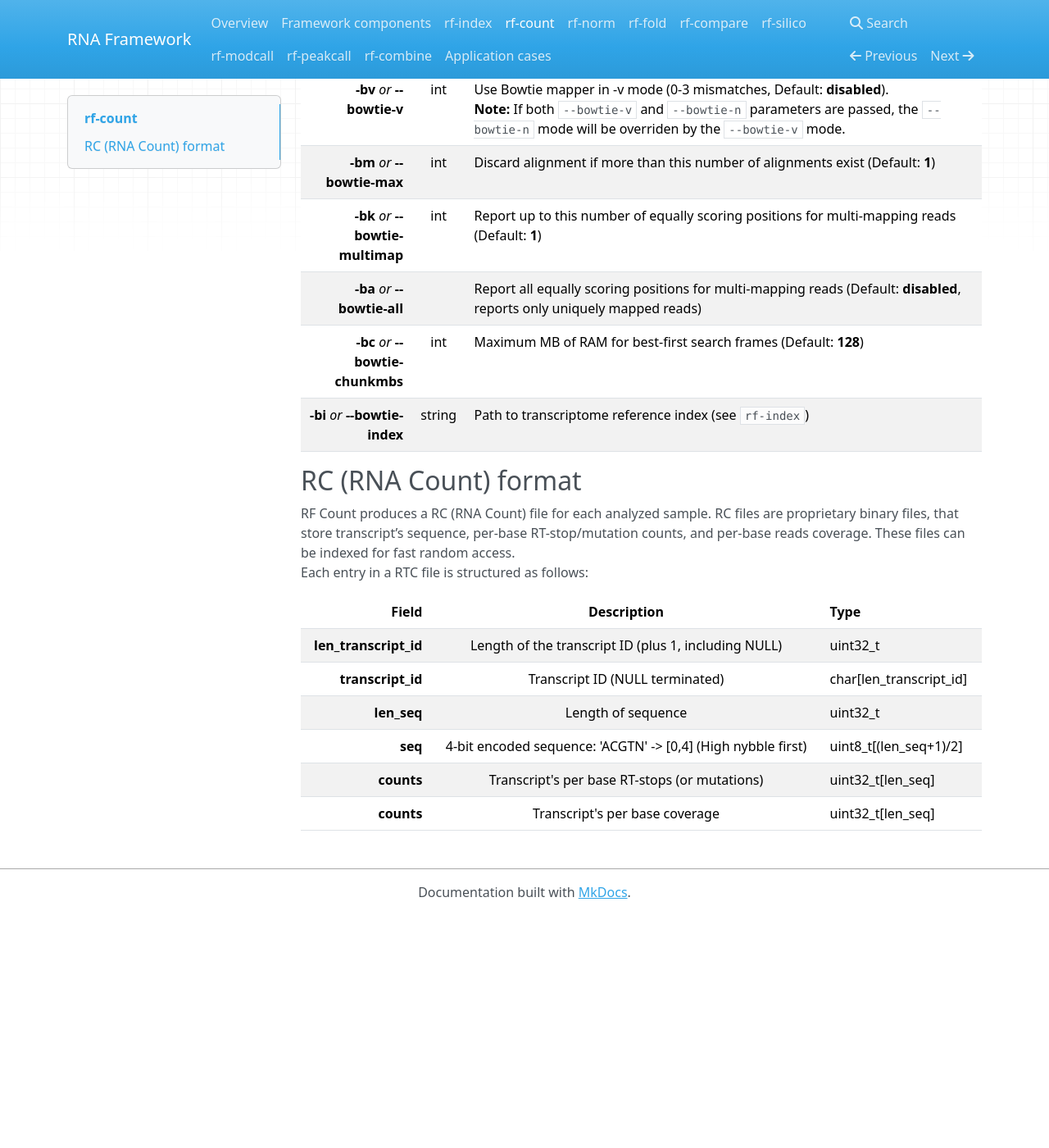
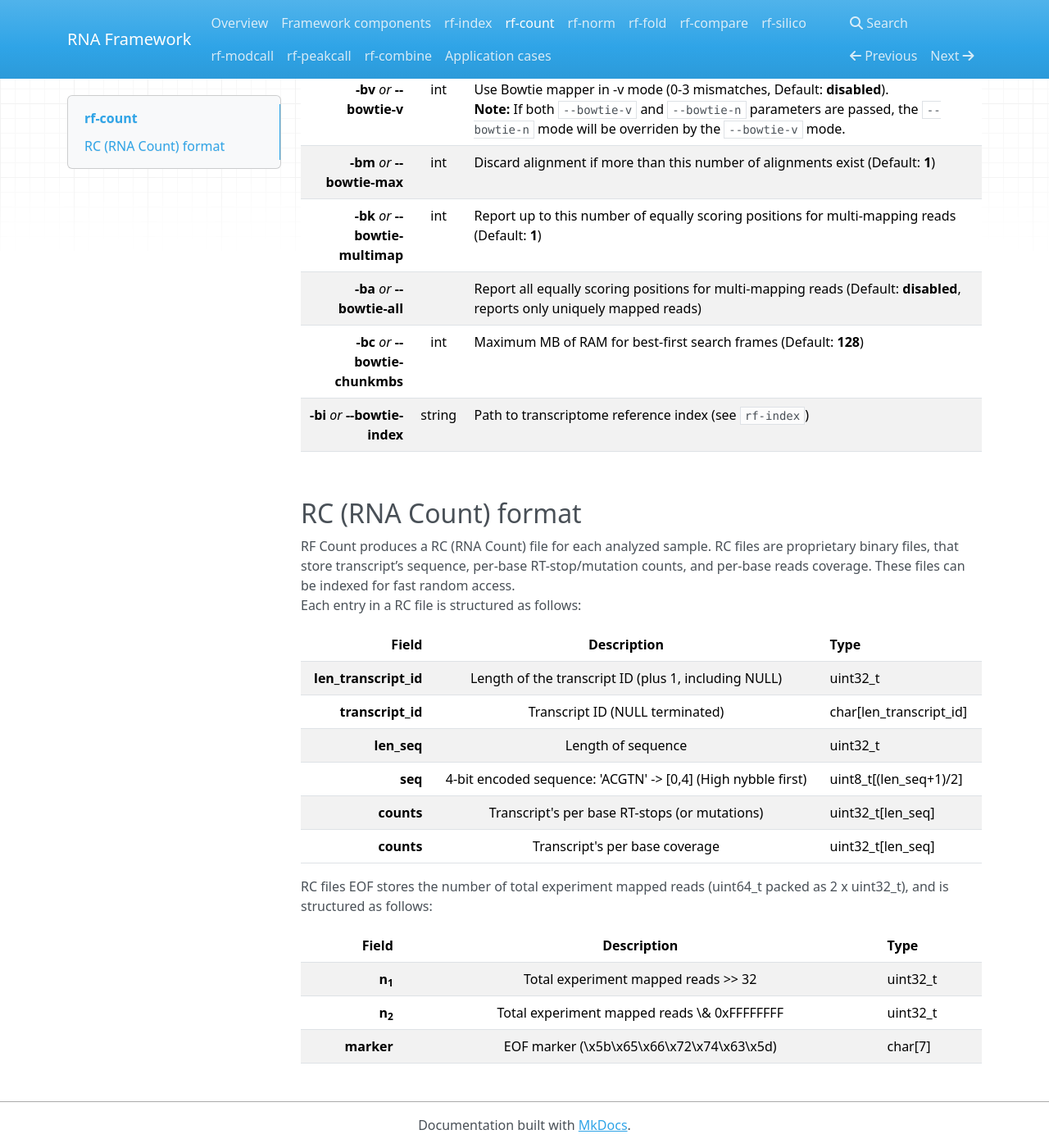
Before and after one commit to dincarnato/RNAFramework, an MkDocs documentation site: the page built from docs/rf-count.md, in a window 1280 px wide and 1400 px high, scrolled down 2355 px. Shown: the whole window at 82% size. Built offline with MkDocs 1.6.1, drawn with Linux system fonts in a browser that asks for light colours; nearby versions of some CDN libraries; old or Windows-style settings are respelled for this version of MkDocs; before the commit the page ends 3471 px from its top, so only the background shows below that.

Commit message:
no message

```diff
--- a/docs/rf-count.md
+++ b/docs/rf-count.md
@@ -42,12 +42,12 @@ __-ba__ *or* __--bowtie-all__ | | Report all equally scoring positions for multi
 __-bc__ *or* __--bowtie-chunkmbs__ | int | Maximum MB of RAM for best-first search frames (Default: __128__)
 __-bi__ *or* __--bowtie-index__ | string | Path to transcriptome reference index (see ``rf-index``)
 
-
+<br/>
 ## RC (RNA Count) format
 
 RF Count produces a RC (RNA Count) file for each analyzed sample. RC files are proprietary binary files,
 that store transcript’s sequence, per-base RT-stop/mutation counts, and per-base reads coverage. These files can be indexed for fast random access.<br/>
-Each entry in a RTC file is structured as follows:
+Each entry in a RC file is structured as follows:
 
 Field             | Description    |  Type
 ----------------: | :------------: | :----------
@@ -57,3 +57,11 @@ __len\_seq__ | Length of sequence | uint32\_t
 __seq__ | 4-bit encoded sequence: 'ACGTN' -> \[0,4] (High nybble first) | uint8\_t\[(len_seq+1)/2]
 __counts__ | Transcript's per base RT-stops (or mutations) | uint32\_t[len\_seq]
 __counts__ | Transcript's per base coverage | uint32\_t[len\_seq]
+
+RC files EOF stores the number of total experiment mapped reads (uint64\_t packed as 2 x uint32\_t), and is structured as follows:
+
+Field             | Description    |  Type
+----------------: | :------------: | :----------
+__n<sub>1</sub>__ | Total experiment mapped reads &gt;&gt; 32 | uint32\_t
+__n<sub>2</sub>__ | Total experiment mapped reads \& 0xFFFFFFFF | uint32\_t
+__marker__ | EOF marker (\\x5b\\x65\\x66\\x72\\x74\\x63\\x5d) | char[7]
```
